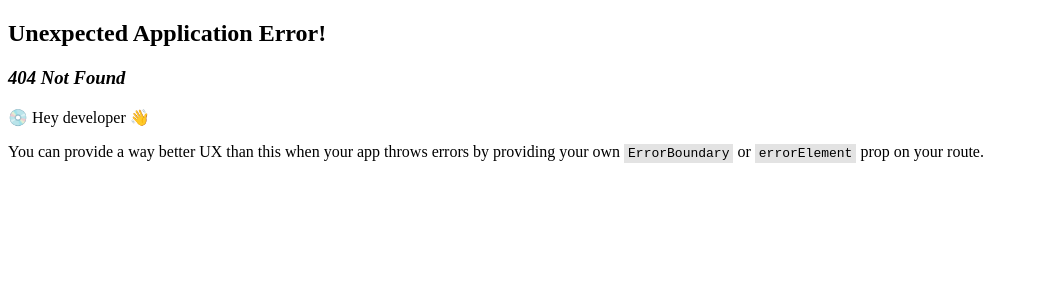
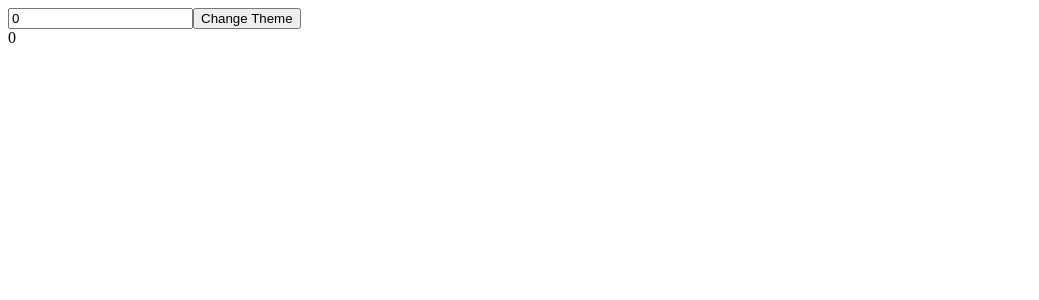
Before and after one commit to coppergold2/reacthookpractice, a React (Create React App) app: page /usememo in a window 1280 px wide. Before the commit this address had no page. Shown: the top 300 px of the page, without its empty margins (0-1039 px from the left). Built offline with nearby package versions, Linux system fonts and the light colour scheme.

Commit message:
progress but buggy

```diff
--- a/src/useeffect2.js
+++ b/src/useeffect2.js
@@ -2,10 +2,19 @@
 
 export default function Ueffect2(){
     const [windowWidth, setwindowWidth] = useState(window.innerWidth)
+    const handleResize = () => {
+        setwindowWidth(window.innerWidth);
+    }
+    useEffect (() => {
+        window.addEventListener('resize',handleResize)
 
+        return () => {
+            window.removeEventListener('resize',handleResize)
+        }
+    },[])
     return (
         <div>
-
+            {windowWidth}
         </div>
     )
 }
--- /dev/null
+++ b/src/usememo.js
@@ -0,0 +1,31 @@
+import React, {useState, useMemo, useEffect} from 'react'
+
+export default function Umemo(){
+    const [number, setNumber] = useState(0)
+    const [dark, setDark] = useState(false)
+    const doubleNumber =  useMemo(() => {
+        return slowFunction(number)
+    },[number])
+    const themeStyles = useMemo( () => {
+        return{
+        backgroundColor: dark? 'black' : 'white',
+        color: dark ? 'white' : 'black'}
+    }, [dark])
+    useEffect(() => {
+        console.log("Theme Changed")
+    }, [themeStyles])
+
+    return (
+        <>
+         <input type= "number" value = {number} onChange={e => setNumber(parseInt(e.target.value))} />
+         <button onClick= {() => setDark(prevDark => !prevDark)}>Change Theme</button>
+         <div style = {themeStyles}>{doubleNumber}</div>
+        </>
+    )
+
+    function slowFunction(num){
+        console.log('Calling Slow Function')
+    for (let i = 0; i<= 1000000000; i++ ){}
+    return num * 2
+    }
+}
--- /dev/null
+++ b/src/useref.js
@@ -0,0 +1,14 @@
+import React, { useState, useRef, useEffect } from 'react'
+
+export default function Uref(){
+    const [name, setName] = useState('')
+
+    return (
+        <>
+        <input value ={name} onChange = {e => setName(e.target.value)}/>
+
+        <div>My name is {name} </div>
+        <div> I rendered {x} times</div>
+        </>
+    )
+}
```
Also changed, not shown: src/index.js (+15 -0 lines).
